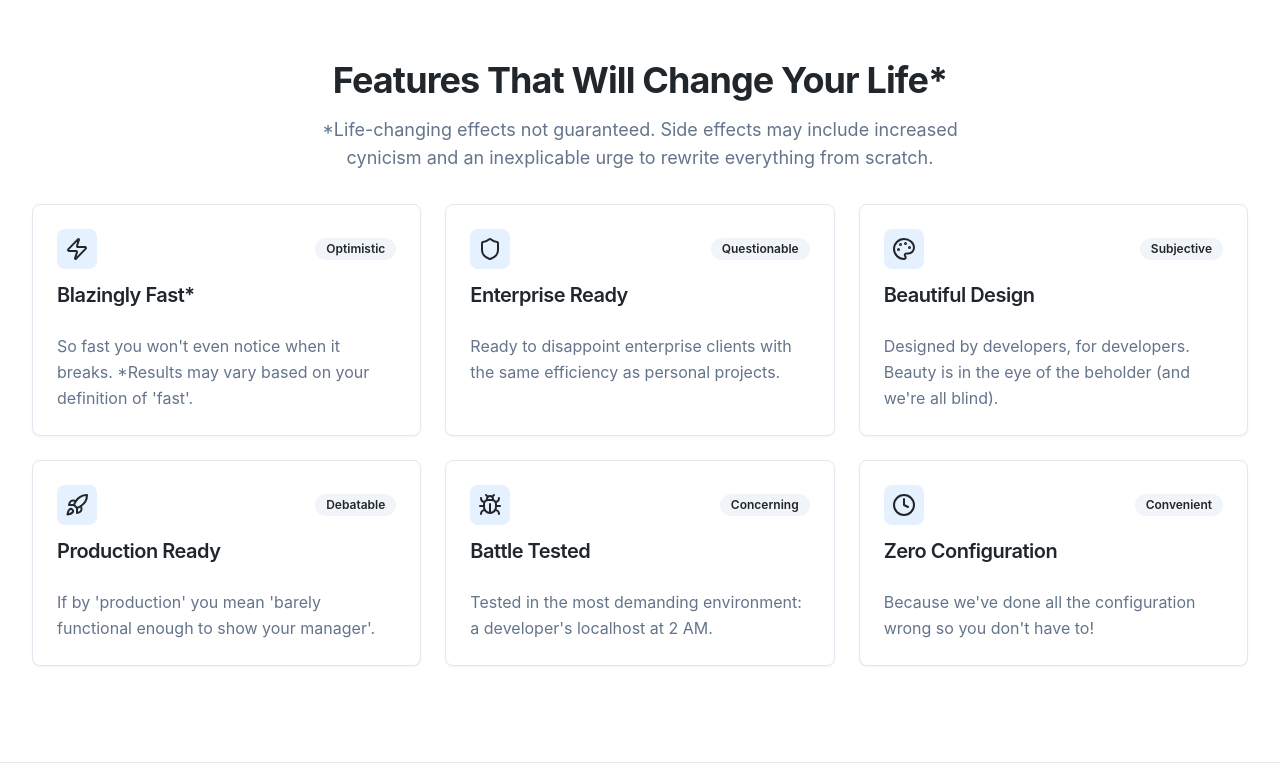
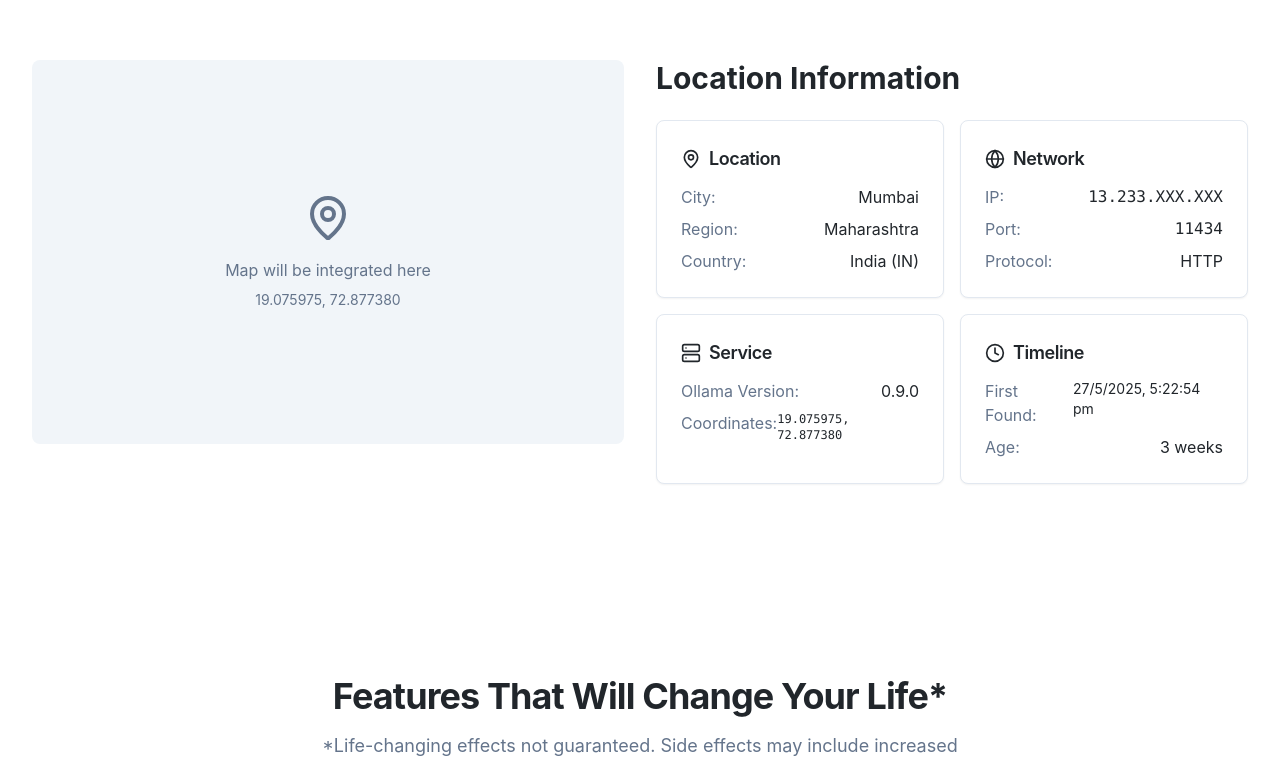
Before and after one commit to nileshevrywhr/sarcastic-react-starter-kit, a React (Vite) app: page / in a window 1280 px wide. Shown: the part 787-1551 px from the top of the page. Built offline with nearby package versions, Linux system fonts and the light colour scheme.

Commit message:
Add location info section
Adds a new section below the hero section to display location information with a map placeholder. Includes sample data for Mumbai, India.

```diff
--- /dev/null
+++ b/src/components/LocationInfo.tsx
@@ -0,0 +1,134 @@
+
+import { MapPin, Globe, Server, Clock, Calendar } from "lucide-react";
+import { Card, CardContent, CardHeader, CardTitle } from "@/components/ui/card";
+
+const LocationInfo = () => {
+  const locationData = {
+    city: "Mumbai",
+    country: "IN",
+    country_name: "India",
+    ip: "13.233.XXX.XXX",
+    port: "11434",
+    protocol: "http",
+    region: "Maharashtra",
+    ollama_version: "0.9.0",
+    first_found: "27/5/2025, 5:22:54 pm",
+    age: "3 weeks",
+    latitude: "19.075975",
+    longitude: "72.877380",
+  };
+
+  return (
+    <section className="container py-24">
+      <div className="grid grid-cols-1 lg:grid-cols-2 gap-8 items-start">
+        {/* Map Placeholder */}
+        <div className="bg-muted rounded-lg h-96 flex items-center justify-center">
+          <div className="text-center">
+            <MapPin className="h-12 w-12 mx-auto mb-4 text-muted-foreground" />
+            <p className="text-muted-foreground">Map will be integrated here</p>
+            <p className="text-sm text-muted-foreground mt-2">
+              {locationData.latitude}, {locationData.longitude}
+            </p>
+          </div>
+        </div>
+
+        {/* Location Information */}
+        <div className="space-y-6">
+          <div>
+            <h2 className="text-3xl font-bold mb-6">Location Information</h2>
+          </div>
+
+          <div className="grid grid-cols-1 md:grid-cols-2 gap-4">
+            <Card>
+              <CardHeader className="pb-3">
+                <CardTitle className="text-lg flex items-center gap-2">
+                  <MapPin className="h-5 w-5" />
+                  Location
+                </CardTitle>
+              </CardHeader>
+              <CardContent className="space-y-2">
+                <div className="flex justify-between">
+                  <span className="text-muted-foreground">City:</span>
+                  <span>{locationData.city}</span>
+                </div>
+                <div className="flex justify-between">
+                  <span className="text-muted-foreground">Region:</span>
+                  <span>{locationData.region}</span>
+                </div>
+                <div className="flex justify-between">
+                  <span className="text-muted-foreground">Country:</span>
+                  <span>{locationData.country_name} ({locationData.country})</span>
+                </div>
+              </CardContent>
+            </Card>
+
+            <Card>
+              <CardHeader className="pb-3">
+                <CardTitle className="text-lg flex items-center gap-2">
+                  <Globe className="h-5 w-5" />
+                  Network
+                </CardTitle>
+              </CardHeader>
+              <CardContent className="space-y-2">
+                <div className="flex justify-between">
+                  <span className="text-muted-foreground">IP:</span>
+                  <span className="font-mono">{locationData.ip}</span>
+                </div>
+                <div className="flex justify-between">
+                  <span className="text-muted-foreground">Port:</span>
+                  <span className="font-mono">{locationData.port}</span>
+                </div>
+                <div className="flex justify-between">
+                  <span className="text-muted-foreground">Protocol:</span>
+                  <span className="uppercase">{locationData.protocol}</span>
+                </div>
+              </CardContent>
+            </Card>
+
+            <Card>
+              <CardHeader className="pb-3">
+                <CardTitle className="text-lg flex items-center gap-2">
+                  <Server className="h-5 w-5" />
+                  Service
+                </CardTitle>
+              </CardHeader>
+              <CardContent className="space-y-2">
+                <div className="flex justify-between">
+                  <span className="text-muted-foreground">Ollama Version:</span>
+                  <span>{locationData.ollama_version}</span>
+                </div>
+                <div className="flex justify-between">
+                  <span className="text-muted-foreground">Coordinates:</span>
+                  <span className="font-mono text-xs">
+                    {locationData.latitude}, {locationData.longitude}
+                  </span>
+                </div>
+              </CardContent>
+            </Card>
+
+            <Card>
+              <CardHeader className="pb-3">
+                <CardTitle className="text-lg flex items-center gap-2">
+                  <Clock className="h-5 w-5" />
+                  Timeline
+                </CardTitle>
+              </CardHeader>
+              <CardContent className="space-y-2">
+                <div className="flex justify-between">
+                  <span className="text-muted-foreground">First Found:</span>
+                  <span className="text-sm">{locationData.first_found}</span>
+                </div>
+                <div className="flex justify-between">
+                  <span className="text-muted-foreground">Age:</span>
+                  <span>{locationData.age}</span>
+                </div>
+              </CardContent>
+            </Card>
+          </div>
+        </div>
+      </div>
+    </section>
+  );
+};
+
+export default LocationInfo;
--- a/src/pages/Index.tsx
+++ b/src/pages/Index.tsx
@@ -1,6 +1,7 @@
 
 import Header from "@/components/Header";
 import Hero from "@/components/Hero";
+import LocationInfo from "@/components/LocationInfo";
 import Features from "@/components/Features";
 import Footer from "@/components/Footer";
 
@@ -9,6 +10,7 @@ const Index = () => {
     <div className="min-h-screen bg-background">
       <Header />
       <Hero />
+      <LocationInfo />
       <Features />
       <Footer />
     </div>
```
